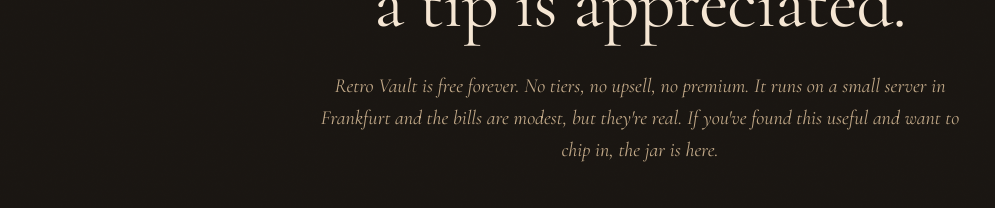
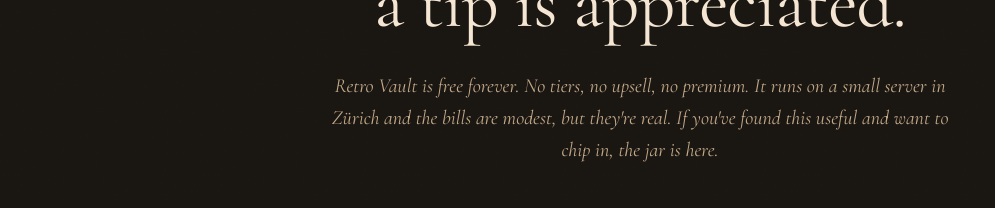
Before and after one commit to Boeddelen/Hyllah, a SvelteKit app: page /support in a window 1280 px wide. Shown: the part 292-500 px from the top of the page, without its empty margins (0-995 px from the left). Built offline with nearby package versions, Linux system fonts and the light colour scheme; no server answers; a web font is replaced by a local one.

Commit message:
Update +page.svelte

```diff
--- a/src/routes/support/+page.svelte
+++ b/src/routes/support/+page.svelte
@@ -33,7 +33,7 @@
 
     <p class="lede">
       Retro Vault is free forever. No tiers, no upsell, no premium. It runs on a small server in
-      Frankfurt and the bills are modest, but they're real. If you've found this useful and want
+      Zürich and the bills are modest, but they're real. If you've found this useful and want
       to chip in, the jar is here.
     </p>
 
```
